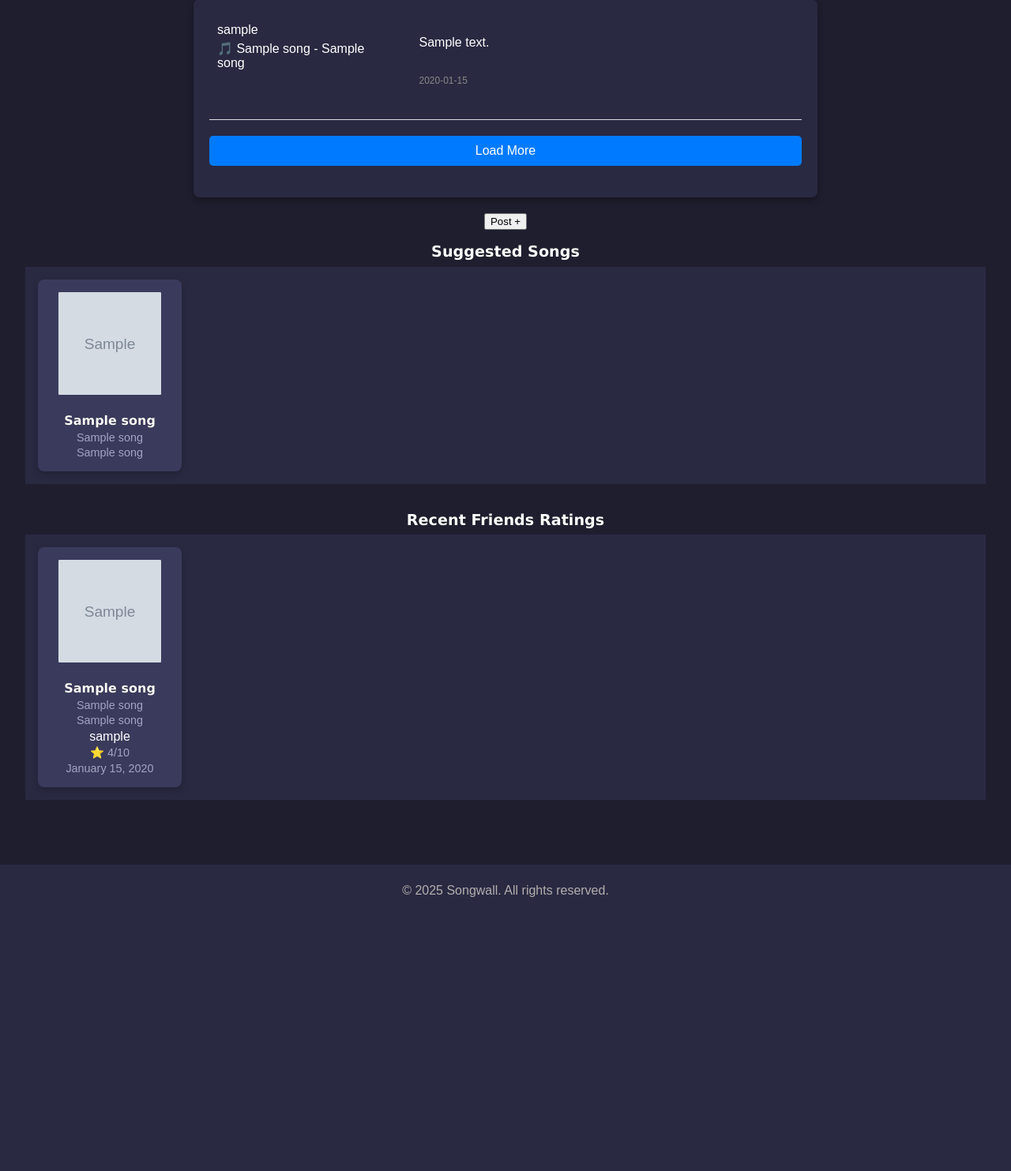
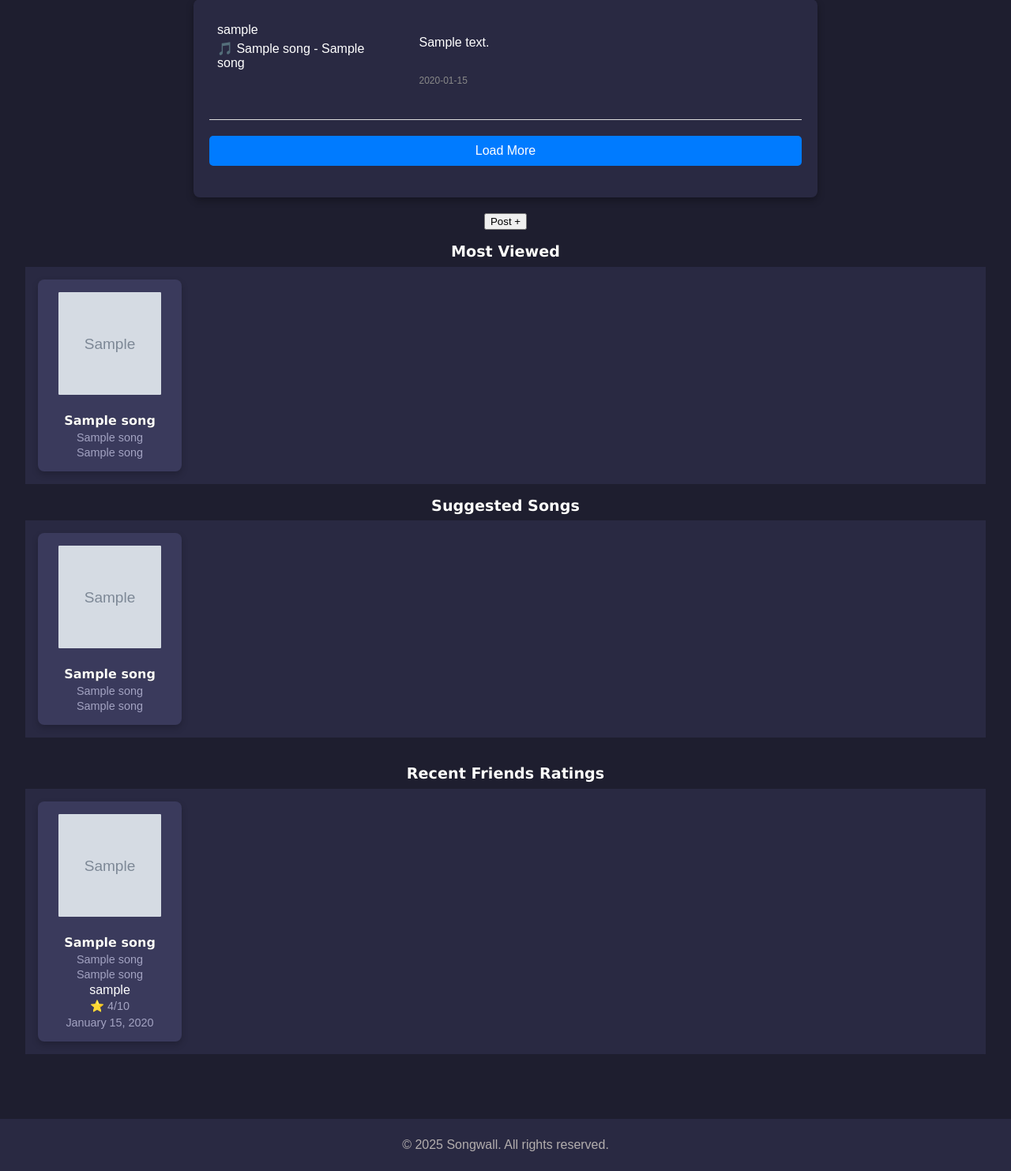
Before and after one commit to Cxdyr/SongWall, a Python web app: template app/templates/dashboard.html in a window 1280 px wide. Shown: the part 189-1672 px from the top of the page at 79% size. Before the commit the page ends 1325 px from the top, so only its background shows below. Run offline with Jinja, Linux system fonts and the light colour scheme; the template is opened without the code that fills it: most values are stand-ins (such as "Sample title", 1, 10 or a date in 2020); grey boxes marked "Sample" are stand-in pictures.

Commit message:
Added view count most viewed to dashboard and fixed issues

```diff
--- a/app/models.py
+++ b/app/models.py
@@ -111,11 +111,10 @@ class View(db.Model):
     timestamp = Column(db.DateTime, default=func.now(), nullable=False)
 
     user = db.relationship('User', back_populates='views')
-    song = db.relationship('Song', back_populates='views_relationship', lazy='joined')  # Keep the relationship as is
+    song = db.relationship('Song', back_populates='views_relationship', lazy='joined', overlaps="song_view")
 
     def __repr__(self):
         return f"<View(user_id='{self.user_id}', song_id='{self.song_id}', timestamp='{self.timestamp}')>"
-
 
 class Post(db.Model):
     __tablename__ = 'posts'
--- a/app/templates/dashboard.html
+++ b/app/templates/dashboard.html
@@ -59,6 +59,34 @@
         </section>
     {% endif %}
 
+
+    <section class="display-songs">
+        <h3>Most Viewed</h3>
+        <div class="song-carousel">
+            {% if not top_songs %}
+                <p>No viewed songs!</p>
+            {% else %}
+                <div class="song-list" id="top-rated-list">
+                    {% for song in top_songs %}
+                        <div class="song2">
+                            <a href="{{ song.spotify_url }}" target="_blank">
+                                <img src="{{ song.album_image }}" alt="Album Art for {{ song.track_name }}">
+                            </a>
+                            <h3>
+                                <a href="{{ url_for('view_song', song_id=song.id) }}">{{ song.track_name }}</a>
+                            </h3>
+                            <p>{{ song.artist_name }}</p>
+                            <p>{{ song.album_name }}</p>
+                        </div>
+                    {% endfor %}
+                </div>
+            {% endif %}
+        </div>
+    </section>
+
+
+
+
         <section class="display-songs">
             <h3>Suggested Songs</h3>
             <div class="song-carousel">
```
Also changed, not shown: app/app.py (+5 -5 lines), app/db_functions.py (+10 -0 lines).
